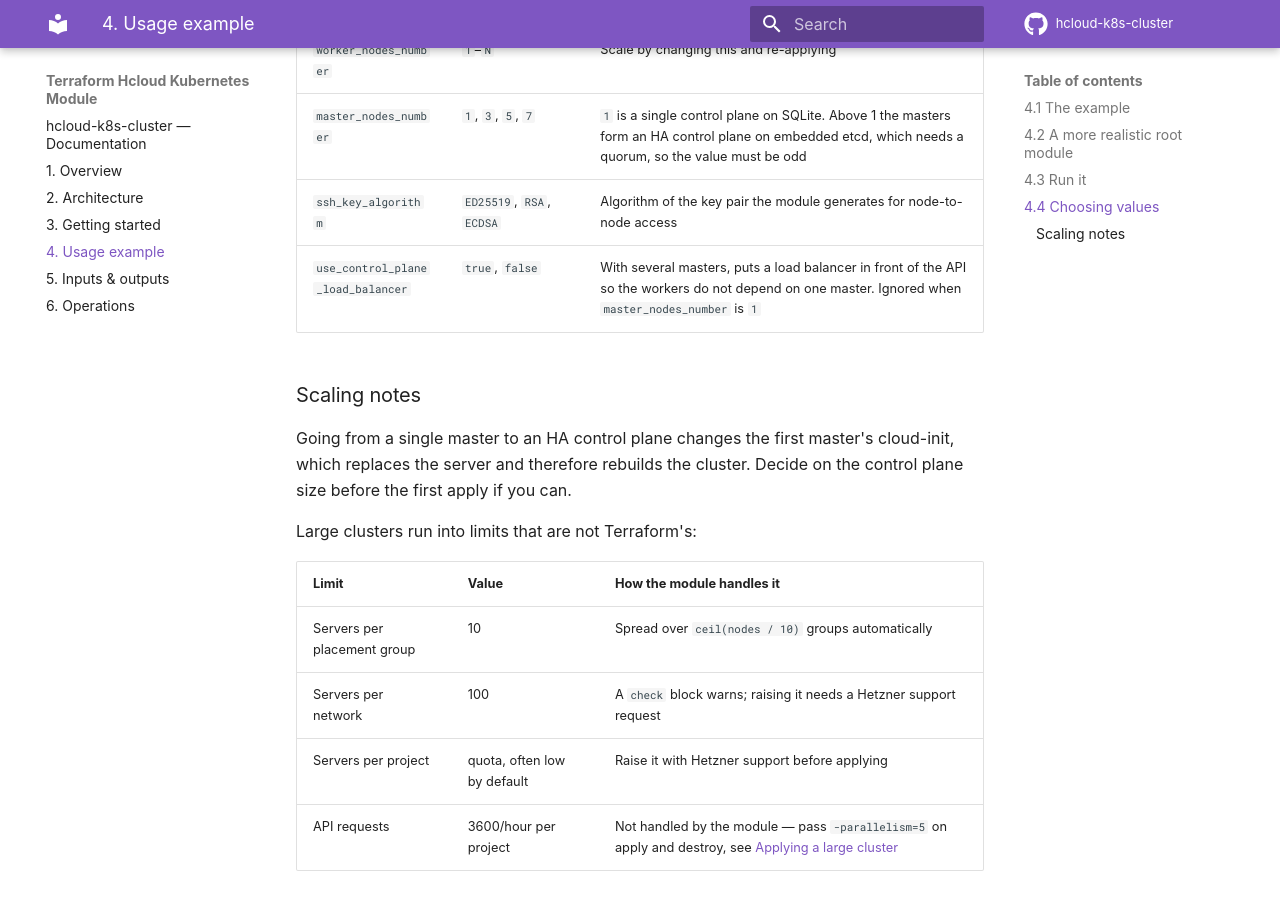
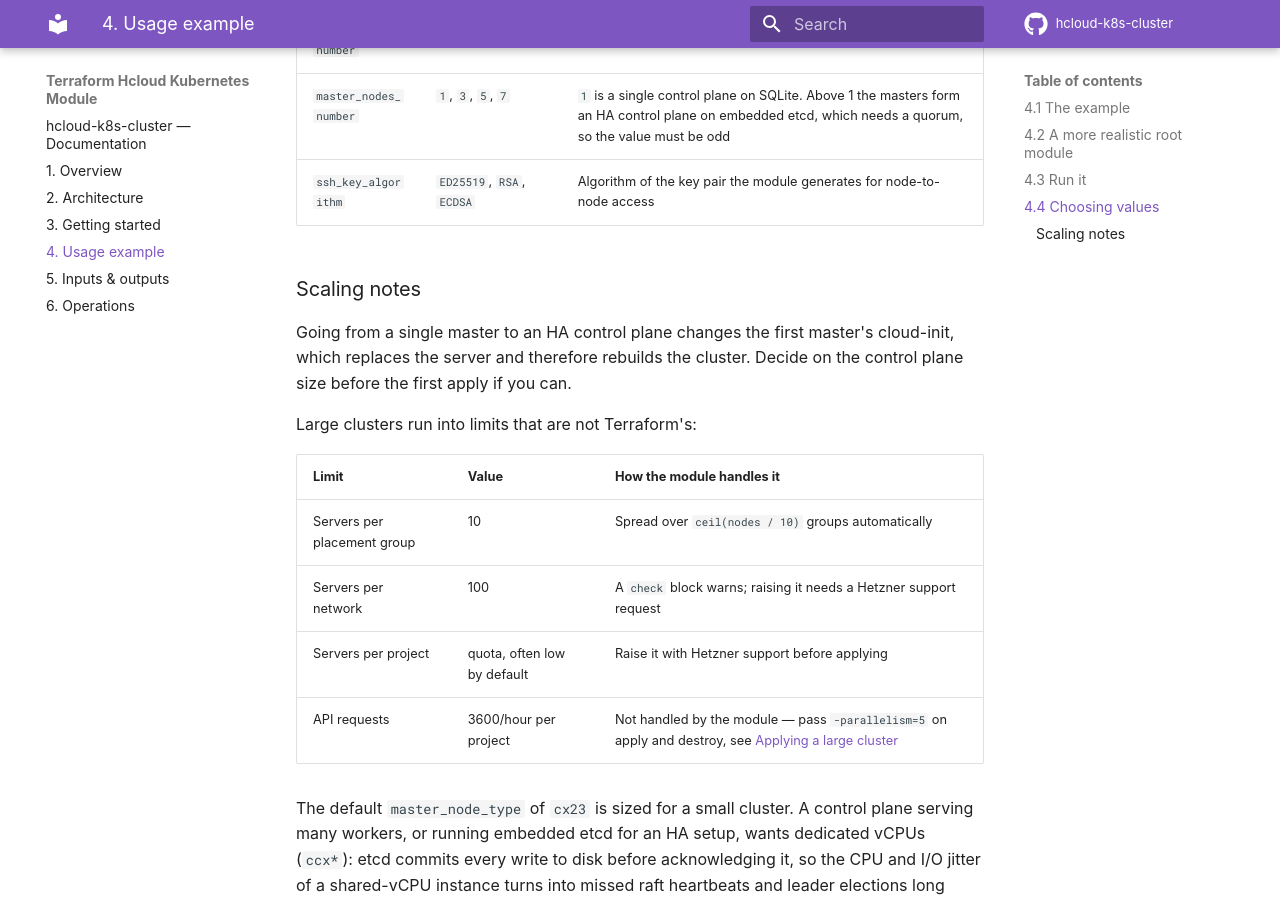
Before and after one commit to pawel150199/hcloud-k8s-cluster, an MkDocs documentation site: the page built from docs/04-usage-example.md, in a window 1280 px wide and 900 px high, scrolled down 3147 px. Built offline with MkDocs 1.6.1 and Material for MkDocs 9.7.7, drawn with Linux system fonts in a browser that asks for light colours; some web fonts are replaced; comment, search, counter and statistics services are not loaded; the version menu is left out.

```diff
--- a/docs/04-usage-example.md
+++ b/docs/04-usage-example.md
@@ -149,7 +149,6 @@ ssh -i ./master_key cluster@"$(terraform output -raw master_node_ip)"
 | `worker_nodes_number` | `1`–`N` | Scale by changing this and re-applying |
 | `master_nodes_number` | `1`, `3`, `5`, `7` | `1` is a single control plane on SQLite. Above 1 the masters form an HA control plane on embedded etcd, which needs a quorum, so the value must be odd |
 | `ssh_key_algorithm` | `ED25519`, `RSA`, `ECDSA` | Algorithm of the key pair the module generates for node-to-node access |
-| `use_control_plane_load_balancer` | `true`, `false` | With several masters, puts a load balancer in front of the API so the workers do not depend on one master. Ignored when `master_nodes_number` is `1` |
 
 ### Scaling notes
 
```
Also changed, not shown: CHANGELOG.md (+4 -3 lines), README.md (+0 -1 lines), docs/05-inputs-and-outputs.md (+0 -1 lines), 6 other files.
